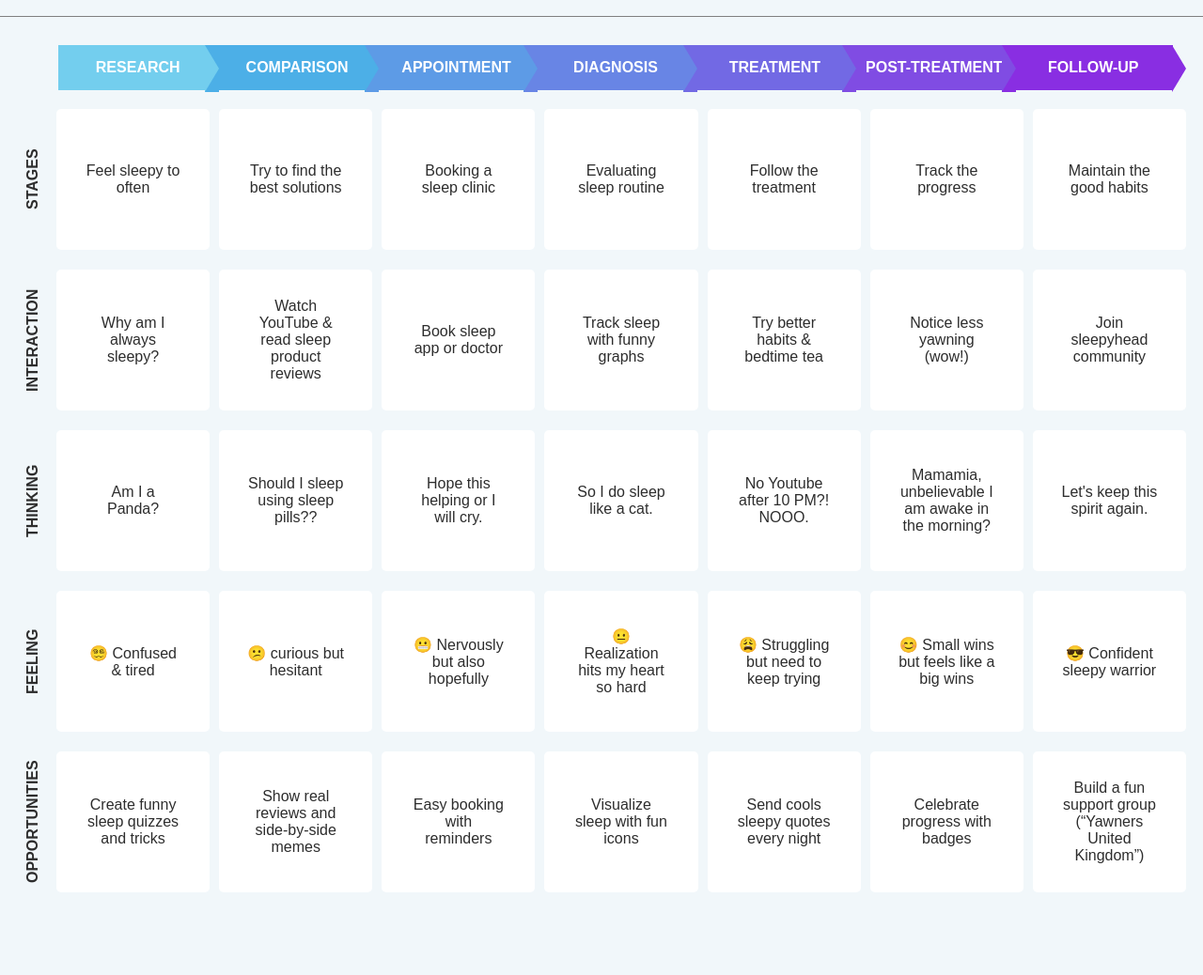
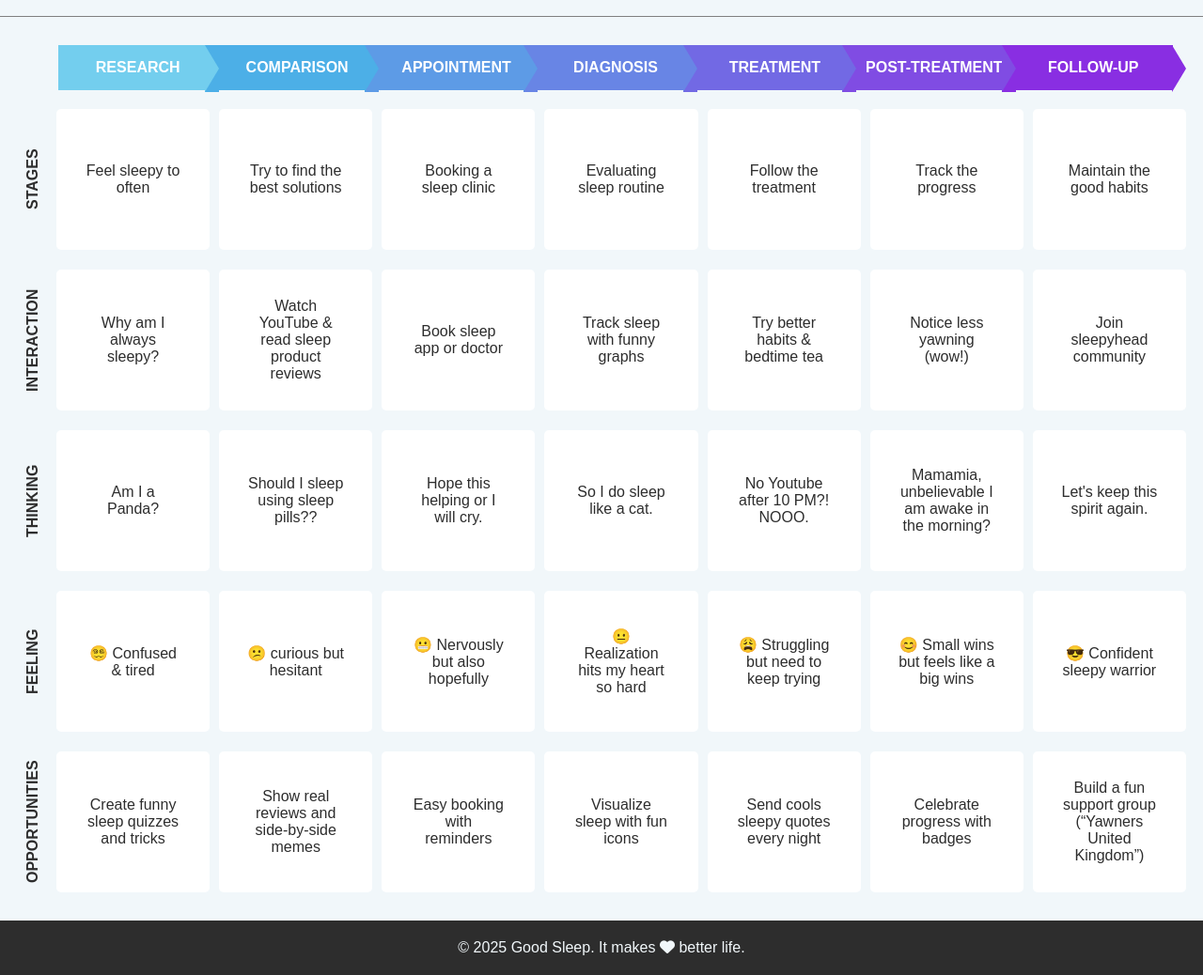
Before and after one commit to MangoWahaha/CJM, a plain HTML site: page index.html in a window 1280 px wide. Shown: the part 60-1098 px from the top of the page at 94% size. Before the commit the page ends 1040 px from the top, so only its background shows below. Drawn offline with Linux system fonts and the light colour scheme.

Commit message:
Menambahkan footer

```diff
--- a/CSS/style.css
+++ b/CSS/style.css
@@ -339,7 +339,7 @@ header p {
 /* Opportunities Result */
 .table-content .opportunities-content {
   display: flex;
-  margin: 1px 18px 10px 20px;
+  margin: 1px 18px 0px 20px;
   gap: 10px;
   align-items: center;
 }
@@ -373,3 +373,11 @@ header p {
   justify-content: center;
   border-radius: 5px;
 }
+
+/* Footer */
+footer {
+    text-align: center;
+    padding: 20px 0;
+    background: var(--Text);
+    color: var(--Background);
+}
--- a/index.html
+++ b/index.html
@@ -4,6 +4,12 @@
     <meta charset="UTF-8" />
     <meta name="viewport" content="width=device-width, initial-scale=1.0" />
     <title>Costumer Journey Map</title>
+
+    <!-- Icons  -->
+    <link
+      href="https://cdnjs.cloudflare.com/ajax/libs/font-awesome/6.7.2/css/all.min.css"
+      rel="stylesheet"
+    />
 
     <!-- Styles -->
     <link rel="stylesheet" href="CSS/style.css" />
@@ -92,5 +98,12 @@
         <p>Build a fun support group (“Yawners United Kingdom”)</p>
       </section>
     </div>
+
+    <footer>
+      <p>
+        &copy; 2025 Good Sleep. It makes
+        <i class="fas fa-heart"></i> better life.
+      </p>
+    </footer>
   </body>
 </html>
```
